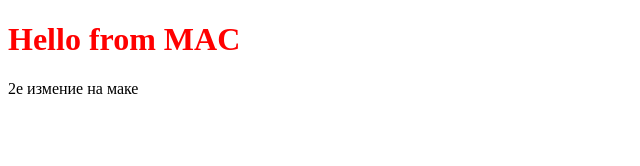
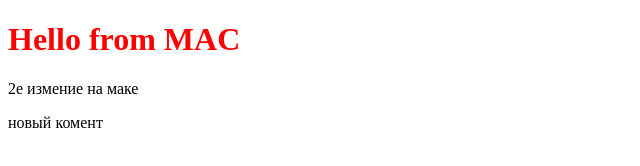
Before and after one commit to justnote-soft-xyz/hellogit, a plain HTML site: page index.html in a window 1280 px wide. Shown: the whole page, without its empty margins (0-640 px from the left). Drawn offline with Linux system fonts and the light colour scheme.

Commit message:
новый комит на маке

```diff
--- a/index.html
+++ b/index.html
@@ -9,6 +9,7 @@
     <div id="mac">
         <h1>Hello from MAC</h1>
         <p>2е измение на маке</p>
+        <p>новый комент</p>
     </div>
 </body>
 </html>
```
